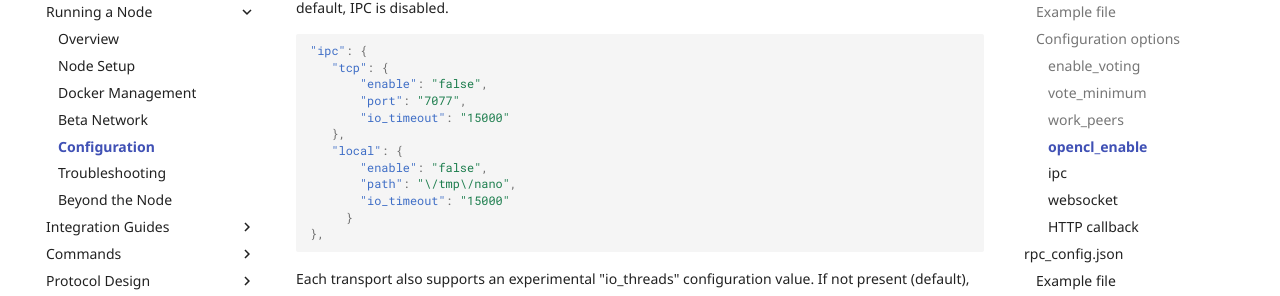
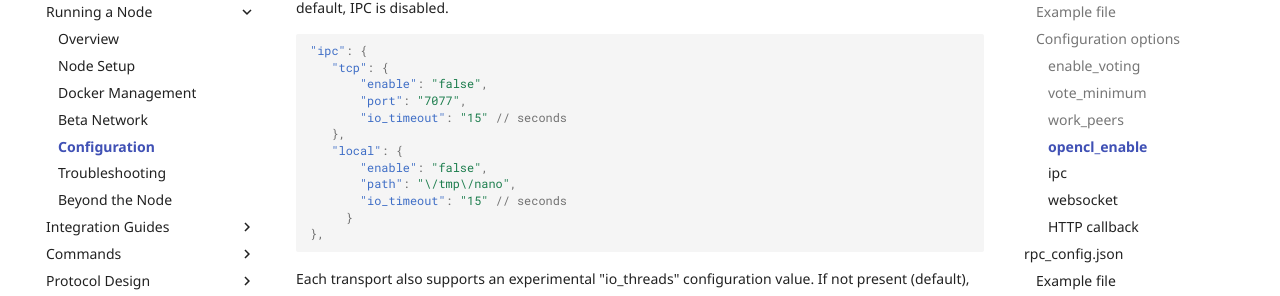
Before and after one commit to nanocurrency/nano-docs, an MkDocs documentation site: the page built from docs/running-a-node/configuration.md, in a window 1280 px wide and 900 px high, scrolled down 3667 px. Shown: the part 150-446 px from the top of the window. Built offline with MkDocs 1.6.1 and Material for MkDocs 9.7.7, drawn with Linux system fonts in a browser that asks for light colours; comment, search, counter and statistics services are not loaded.

Commit message:
Clarify that IPC transport timeouts are in seconds (#93)

````diff
--- a/docs/running-a-node/configuration.md
+++ b/docs/running-a-node/configuration.md
@@ -188,12 +188,12 @@ On startup, the node will generate configuration options for IPC, one entry for
    "tcp": {
        "enable": "false",
        "port": "7077",
-       "io_timeout": "15000"
+       "io_timeout": "15" // seconds
    },
    "local": {
        "enable": "false",
        "path": "\/tmp\/nano",
-       "io_timeout": "15000"
+       "io_timeout": "15" // seconds
      }
 },
 ```
````
